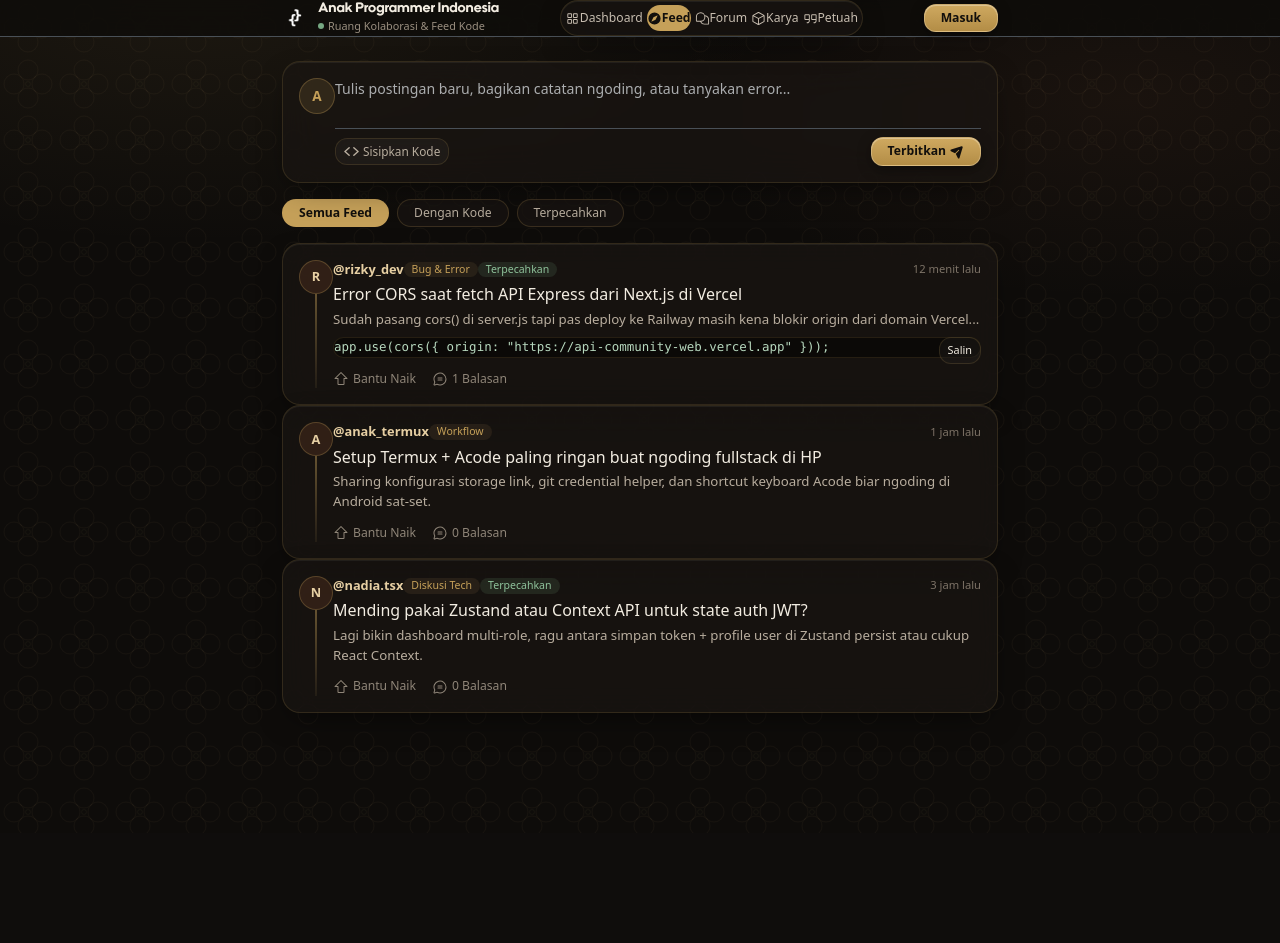
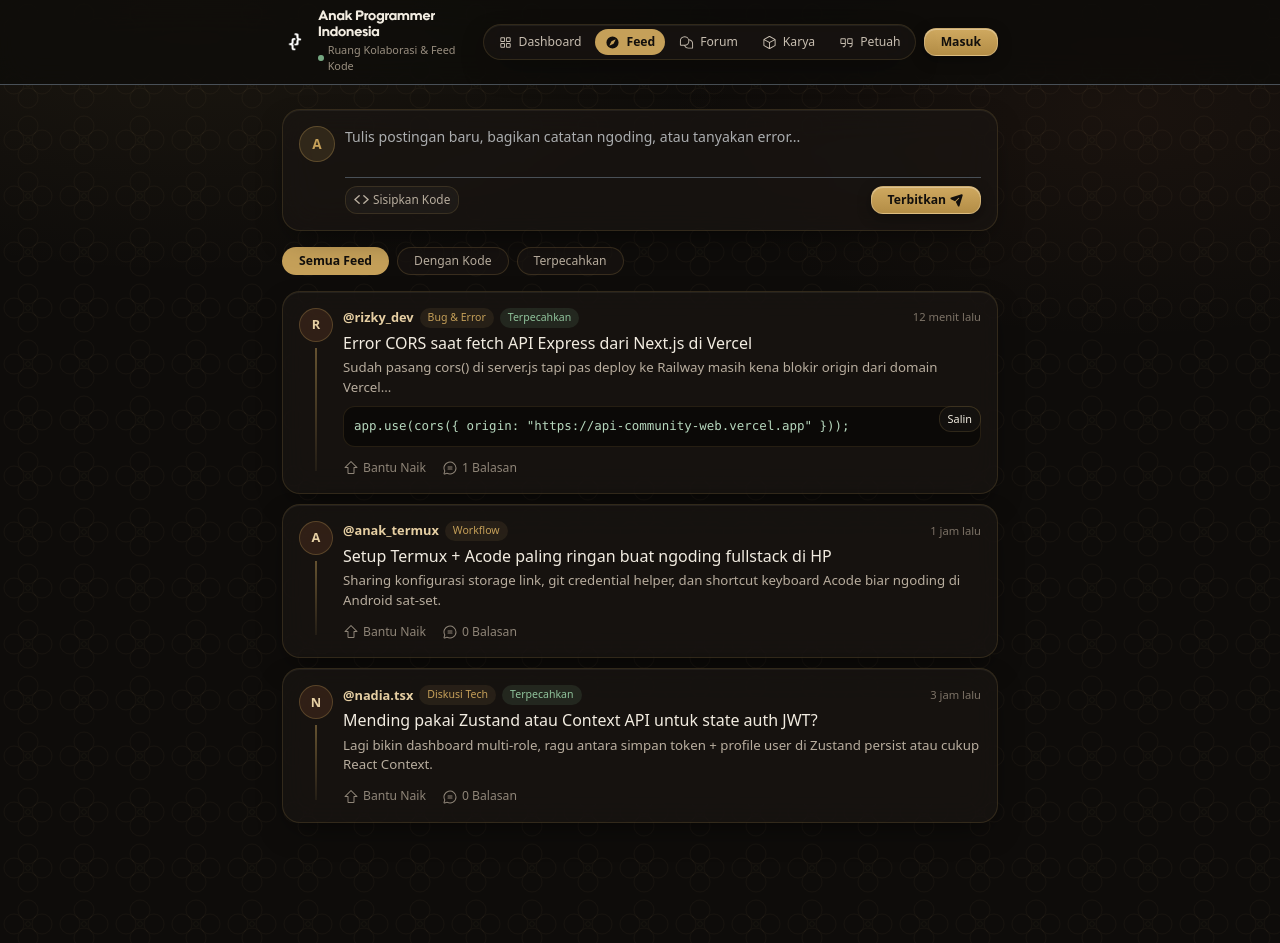
Before and after one commit to amotionwebsite/api-community-web, a Next.js app in the folder client/: page / in a window 1280 px wide. Before the commit the page ends 833 px from the top, so only its background shows below. Built offline with nearby package versions, Linux system fonts and the light colour scheme.

Commit message:
fix: full code globals.css dan HomeView kunci horizontal overflow

```diff
--- a/client/src/app/globals.css
+++ b/client/src/app/globals.css
@@ -1,4 +1,5 @@
-/* === SISTEM DESAIN: BATIK + CODE SMOKED GLASS (NO NEON) === */
+@import "tailwindcss";
+
 :root {
   --bg-obsidian: #0e0c0a;
   --surface-glass: rgba(25, 21, 18, 0.72);
@@ -13,7 +14,17 @@
   --text-muted: #7d7367;
 }
 
+html,
+body {
+  max-width: 100%;
+  overflow-x: hidden;
+  background-color: var(--bg-obsidian);
+  color: var(--text-ivory);
+}
+
 .handcrafted-canvas {
+  max-width: 100%;
+  overflow-x: hidden;
   background-color: var(--bg-obsidian);
   background-image:
     radial-gradient(ellipse 70% 45% at 15% 0%, rgba(197, 160, 89, 0.08), transparent 65%),
@@ -69,6 +80,11 @@
 }
 
 .code-well {
+  display: block;
+  width: 100%;
+  max-width: 100%;
+  overflow-x: auto;
+  white-space: pre;
   background: rgba(11, 9, 8, 0.85);
   border: 1px solid rgba(197, 160, 89, 0.14);
   border-radius: 12px;
--- a/client/src/views/HomeView.js
+++ b/client/src/views/HomeView.js
@@ -72,10 +72,13 @@ export default function HomeView() {
   });
 
   return (
-    <div className="min-vh-100 d-flex flex-column handcrafted-canvas pb-5">
+    <div className="min-vh-100 d-flex flex-column handcrafted-canvas pb-5 overflow-x-hidden">
       <Navbar />
 
-      <main className="container py-4 flex-grow-1 mb-4" style={{ maxWidth: "740px" }}>
+      <main
+        className="container py-4 flex-grow-1 mb-4"
+        style={{ maxWidth: "740px" }}
+      >
         {/* Composer Postingan Baru */}
         <motion.form
           initial={{ opacity: 0, y: 12 }}
@@ -100,7 +103,7 @@ export default function HomeView() {
               {(user?.username?.[0] || "A").toUpperCase()}
             </div>
 
-            <div className="flex-grow-1">
+            <div className="flex-grow-1" style={{ minWidth: 0 }}>
               <textarea
                 rows={2}
                 value={postText}
@@ -164,7 +167,7 @@ export default function HomeView() {
         </motion.form>
 
         {/* Filter Pill */}
-        <div className="d-flex align-items-center gap-2 mb-3">
+        <div className="d-flex align-items-center gap-2 mb-3 flex-wrap">
           {[
             { id: "semua", label: "Semua Feed" },
             { id: "code", label: "Dengan Kode" },
@@ -205,13 +208,13 @@ export default function HomeView() {
                 initial={{ opacity: 0, y: 14 }}
                 animate={{ opacity: 1, y: 0 }}
                 transition={{ duration: 0.35, delay: index * 0.05 }}
-                className="smoked-glass smoked-glass-interactive p-3"
+                className="smoked-glass smoked-glass-interactive p-3 overflow-hidden"
               >
                 <div className="d-flex gap-2.5">
                   {/* Avatar + Garis Alur */}
-                  <div className="d-flex flex-column align-items-center">
+                  <div className="d-flex flex-column align-items-center flex-shrink-0">
                     <div
-                      className="rounded-circle d-flex align-items-center justify-content-center flex-shrink-0"
+                      className="rounded-circle d-flex align-items-center justify-content-center"
                       style={{
                         width: "34px",
                         height: "34px",
@@ -227,8 +230,8 @@ export default function HomeView() {
                     <div className="thread-spine flex-grow-1 my-1.5" />
                   </div>
 
-                  {/* Isi Postingan */}
-                  <div className="flex-grow-1 min-w-0">
+                  {/* Isi Postingan (minWidth: 0 mencegah overflow flex) */}
+                  <div className="flex-grow-1" style={{ minWidth: 0 }}>
                     <div className="d-flex align-items-center justify-content-between gap-2 mb-1">
                       <div className="d-flex align-items-center gap-1.5 flex-wrap">
                         <span
@@ -263,7 +266,10 @@ export default function HomeView() {
                           </span>
                         )}
                       </div>
-                      <span style={{ fontSize: "0.7rem", color: "#7d7367" }}>
+                      <span
+                        className="flex-shrink-0"
+                        style={{ fontSize: "0.7rem", color: "#7d7367" }}
+                      >
                         {item.time}
                       </span>
                     </div>
@@ -273,7 +279,7 @@ export default function HomeView() {
                       className="text-decoration-none"
                     >
                       <h2
-                        className="h6 mb-1"
+                        className="h6 mb-1 text-break"
                         style={{ color: "#f2ece1", lineHeight: 1.4 }}
                       >
                         {item.title}
@@ -281,15 +287,15 @@ export default function HomeView() {
                     </Link>
 
                     <p
-                      className="mb-2"
+                      className="mb-2 text-break"
                       style={{ fontSize: "0.83rem", color: "#b8ad9e" }}
                     >
                       {item.excerpt}
                     </p>
 
                     {snippet && (
-                      <div className="position-relative mb-2">
-                        <pre className="code-well p-2.5 mb-0 overflow-auto">
+                      <div className="position-relative mb-2 w-100 overflow-hidden">
+                        <pre className="code-well p-2.5 pe-5 mb-0">
                           {snippet}
                         </pre>
                         <button
```
